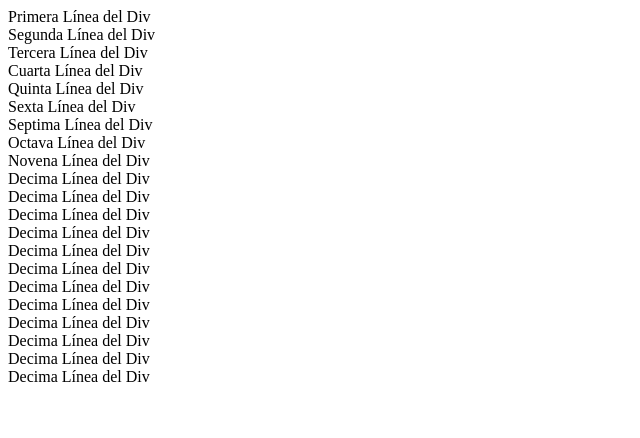
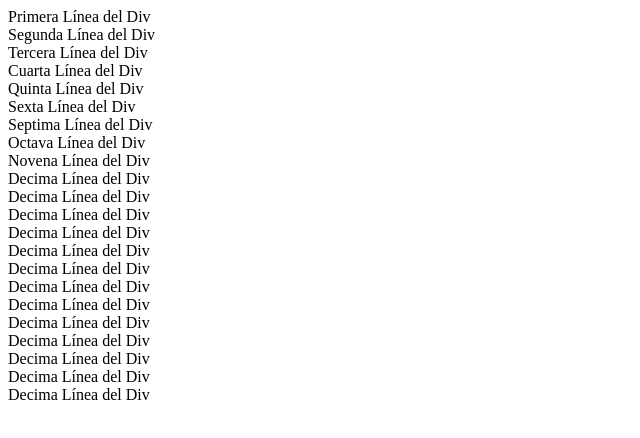
Before and after one commit to Voltrez/CURSO_GIT, a plain HTML site: page index.html in a window 1280 px wide. Shown: the whole page, without its empty margins (0-640 px from the left). Drawn offline with Linux system fonts and the light colour scheme.

Commit message:
sixteenth commit

```diff
--- a/index.html
+++ b/index.html
@@ -27,5 +27,6 @@
     <div>Decima Línea del Div</div>
     <div>Decima Línea del Div</div>
     <div>Decima Línea del Div</div>
+    <div>Decima Línea del Div</div>
 </body>
 </html>
```
